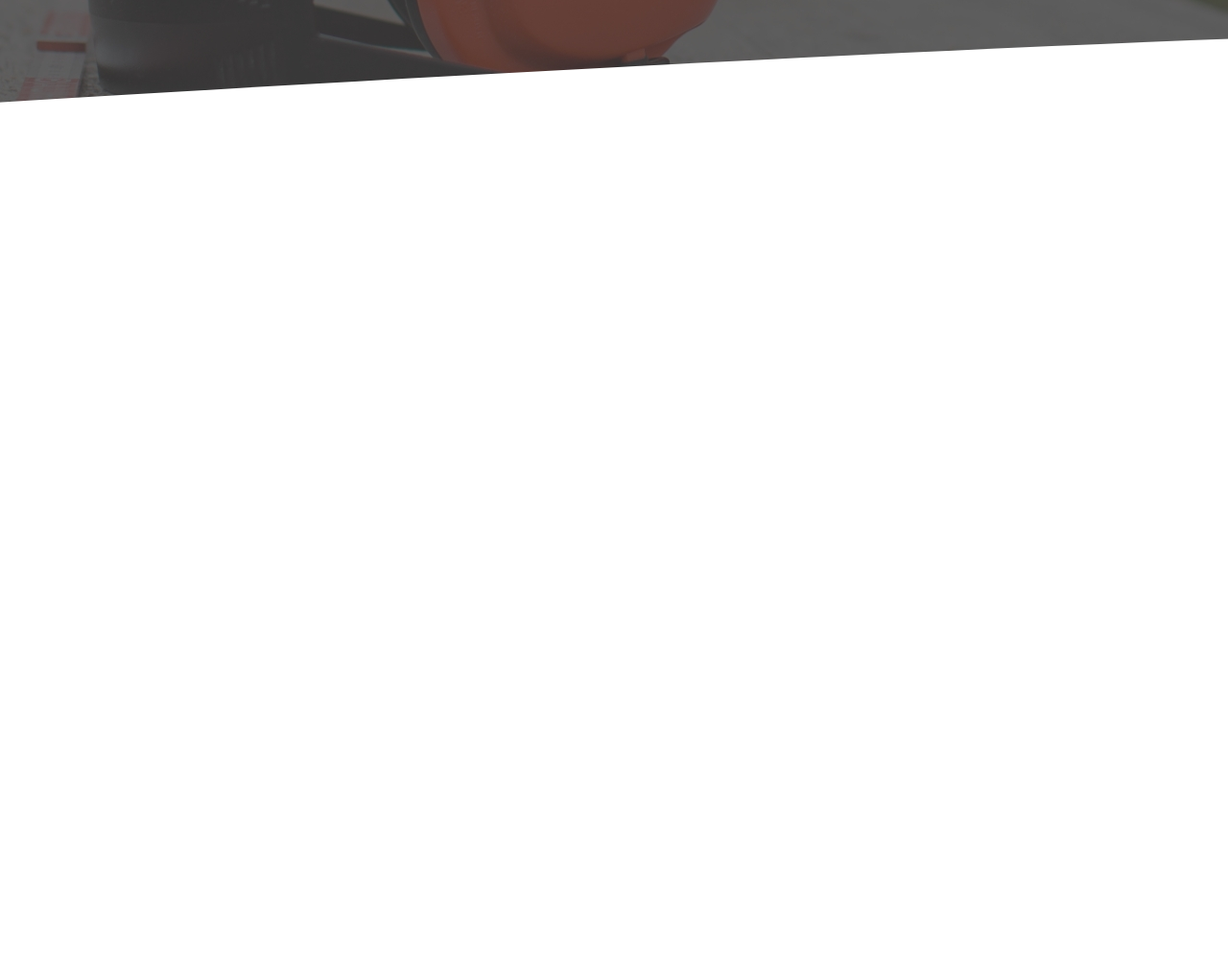
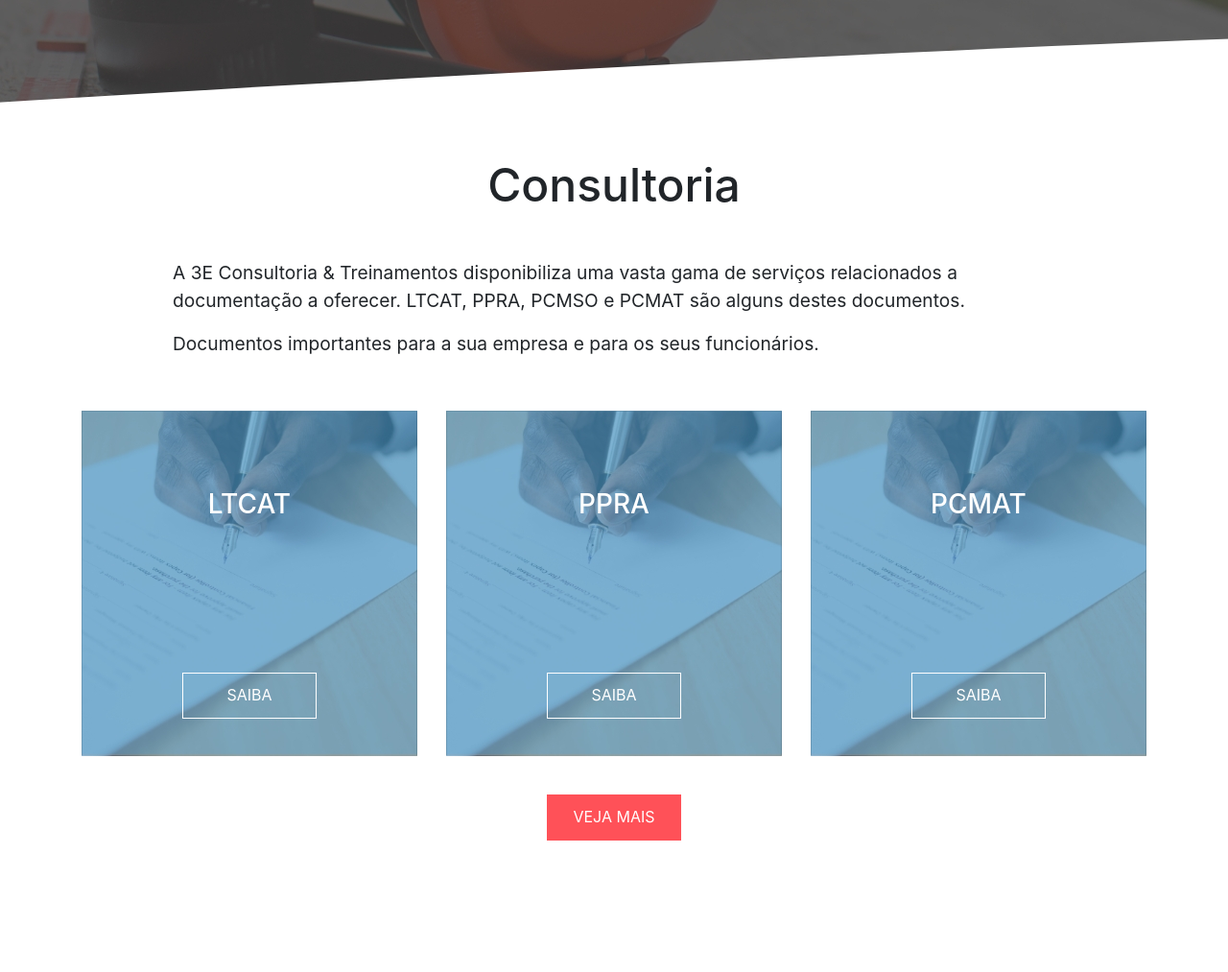
Before and after one commit to caraujo07/caraujo07.github.io, a PHP site: page /index2.html in a window 1280 px wide. Shown: the part 589-1602 px from the top of the page at 96% size. Before the commit the page ends 696 px from the top, so only its background shows below. Run offline with PHP 8.4, Linux system fonts and the light colour scheme.

Commit message:
alterações de css

```diff
--- a/css/index2.css
+++ b/css/index2.css
@@ -8,6 +8,77 @@
   border-radius: 0;
   background: lightgray;
 }
+
+h2 {
+  font-size: 2rem;
+  text-align: center;
+  position: relative;
+  padding-bottom: 40px;
+}
+
+p {
+  font-size: 1rem;
+}
+
+.card {
+  margin-top: 40px;
+  width: 100%;
+  height: 360px;
+  background-size: cover;
+  border-radius: 0;
+}
+
+.card:hover {
+  opacity: .9;
+}
+
+.card h3 {
+  color: #FFF;
+  text-align: center;
+  margin-top: 10vh;
+}
+
+.btncall {
+  display: block;
+  margin: 40px auto 0 auto;
+  background: #FF5158;
+  color: #FFF;
+  text-transform: uppercase;
+  border-radius: 0;
+  width: 140px;
+  height: 48px;
+  padding: 10px;
+}
+
+.btncall:hover {
+  background: rgb(221, 77, 82);
+  transition: all .3s;
+  color: #FFF;
+}
+
+.cardbtn {
+  background: none;
+  text-align: center;
+  border: 1px solid #FFF;
+  color: #FFF;
+  width: 140px;
+  height: 48px;
+  border-radius: 0;
+  padding: 10px;
+  display: block;
+  margin: 150px auto 0 auto;
+}
+
+.cardbtn:hover {
+  background: #FFF;
+  transition: all .3s;
+  text-decoration: none;
+}
+
+.card a:hover {
+  text-decoration: none;
+}
+
 
 /* MENUS */
 
@@ -179,7 +250,6 @@
 
 #presentation p {
   color: #FFF;
-  font-size: 16px;
 }
 
 #presentation .btn {
@@ -193,7 +263,30 @@
   background: #04ac5e;
 }
 
+/* CONSULTING */
 
+#cons {
+  position: relative;
+}
+
+#cons::after {
+  content: '';
+  display: block;
+  width: 100%;
+  height: 137px;
+  bottom: -137px;
+  position: absolute;
+  background: url('../img/divisor-2.png') no-repeat center center;
+  background-size: cover;
+}
+
+#cons .card {
+  background: url('../img/card.jpg') no-repeat center center;
+}
+
+#cons a.cardbtn:hover {
+  color: #4893C2;
+}
 
 
 /* RESPONSIVE */
@@ -207,6 +300,14 @@
 
 /* Medium devices (tablets, 768px and up) */
 @media (min-width: 768px) {
+  h2 {
+    font-size: 48px;
+  }
+
+  p {
+    font-size: 1.2rem;
+  }
+
   #presentation h1 {
     font-size: 48px;
   }
--- a/index2.html
+++ b/index2.html
@@ -123,6 +123,52 @@
       </div>
     </div>
   </section>
+  <section id="cons" class="cons">
+    <div class="container">
+      <div class="row">
+        <div class="col-md-6 offset-md-3">
+          <h2>Consultoria</h2>
+        </div>
+      </div>
+      <div class="row">
+        <div class="col-10 offset-1">
+          <div class="intro">
+            <p>A 3E Consultoria & Treinamentos disponibiliza uma vasta gama de serviços relacionados a documentação a oferecer. LTCAT, PPRA, PCMSO e PCMAT são alguns destes documentos.</p>
+            <p>Documentos importantes para a sua empresa e para os seus funcionários.</p>
+          </div>
+        </div>
+      </div>
+      <div class="row">
+        <div class="col-10 offset-1 col-md-4 offset-md-0">
+          <a href="#">
+            <div class="card">
+              <h3>LTCAT</h3>
+              <a href="#" class="cardbtn">SAIBA</a>
+            </div>
+          </a>
+        </div>
+        <div class="col-10 offset-1 col-md-4 offset-md-0">
+          <a href="#">
+            <div class="card">
+              <h3>PPRA</h3>
+              <a href="#" class="cardbtn">SAIBA</a>
+            </div>
+          </a>
+        </div>
+        <div class="col-10 offset-1 col-md-4 offset-md-0">
+          <a href="#">
+            <div class="card">
+              <h3>PCMAT</h3>
+              <a href="#" class="cardbtn">SAIBA</a>
+            </div>
+          </a>
+        </div>
+        <div class="col-md-10 offset-md-1">
+          <a href="#" class="btn btncall">Veja mais</a>
+        </div>
+      </div>
+    </div>
+  </section>
 
 
   <script src="https://cdnjs.cloudflare.com/ajax/libs/jquery/3.4.1/jquery.min.js"></script>
```
